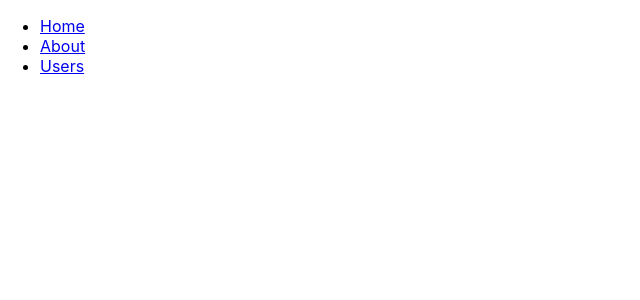
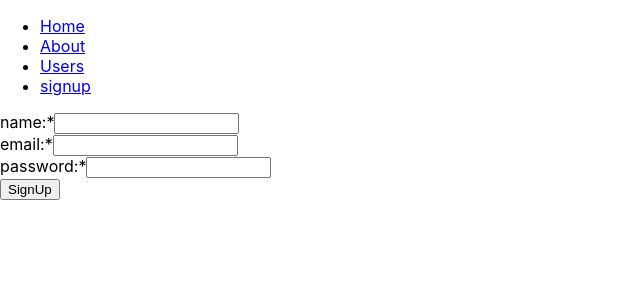
Before and after one commit to insafmechergui/auction, a React (Create React App) app in the folder client/: page /signup in a window 1280 px wide. Shown: the top 300 px of the page, without its empty margins (0-640 px from the left). Built offline with nearby package versions, Linux system fonts and the light colour scheme.

Commit message:
functional signup front with no design

```diff
--- a/client/src/App.js
+++ b/client/src/App.js
@@ -3,6 +3,7 @@ import { BrowserRouter as Router, Switch, Route, Link } from "react-router-dom";
 import About from "./components/about";
 import Users from "./components/users";
 import "./App.css";
+import SignUp from "./components/signup";
 
 import productService from "./services/productService";
 
@@ -27,6 +28,9 @@ function App() {
             <li>
               <Link to="/users">Users</Link>
             </li>
+            <li>
+              <Link to="/signup">signup</Link>
+            </li>
           </ul>
         </nav>
 
@@ -37,9 +41,14 @@ function App() {
           <Route path="/users">
             <Users />
           </Route>
+          <Route path="/signup">
+            <SignUp />
+          </Route>
         </Switch>
       </div>
     </Router>
+
+
   );
 }
 
--- /dev/null
+++ b/client/src/components/signup.js
@@ -0,0 +1,73 @@
+import React from 'react';
+import axios from 'axios';
+
+class SignUp extends React.Component {
+    constructor(props) {
+        super(props);
+        this.state = {
+            name: "",
+            email: "",
+            password: ""
+        }
+        this.nameChange = this.nameChange.bind(this);
+        this.passwordChange = this.passwordChange.bind(this);
+        this.emailChange = this.emailChange.bind(this);
+        this.handleSubmit = this.handleSubmit.bind(this);
+    }
+
+    handleSubmit(event) {
+        event.prenventDefault();
+        axios.post('/signupDb', this.state)
+            .then(function (response) {
+                console.log(response);
+            })
+            .catch(function (error) {
+                console.log(error);
+            });
+
+    }
+
+    nameChange(event) {
+        event.preventDefault();
+
+        this.setState({ name: event.target.value });
+        console.log(this.state);
+    }
+
+    emailChange(event) {
+        event.preventDefault();
+        this.setState({ email: event.target.value });
+        console.log(this.state);
+    }
+
+    passwordChange(event) {
+        event.preventDefault();
+        this.setState({ password: event.target.value });
+        console.log(this.state);
+    }
+
+    render() {
+        return (
+            <div>
+                <form onSubmit={this.handleSubmit}>
+                    <div>
+                        <label form="name">name:*</label>
+                        <input id="name" type="text" value={this.state.value} onChange={this.nameChange}></input>
+                    </div>
+                    <div>
+                        <label form="email">email:*</label>
+                        <input id="email" type="text" value={this.state.value} onChange={this.emailChange}></input>
+                    </div>
+                    <div>
+                        <label form="password">password:*</label>
+                        <input id="password" type="text" value={this.state.value} onChange={this.passwordChange}></input>
+                    </div>
+
+                    <button type="submit">SignUp</button>
+                </form>
+            </div>
+        )
+    }
+}
+
+export default SignUp;
```
Also changed, not shown: 1 other file (tests, documents, lock files or other folders).
